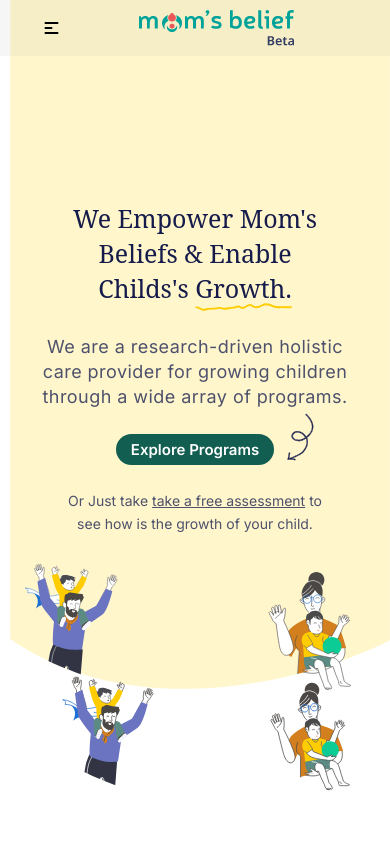
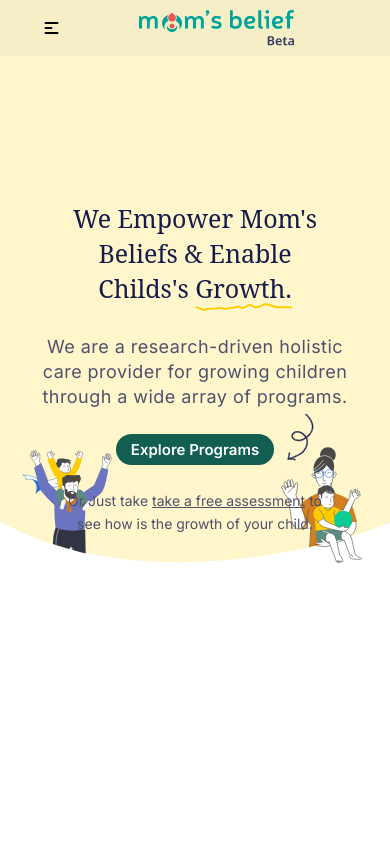
Before and after one commit to Harshitaj876/Moms-Belief, a React (Create React App) app: page / in a window 390 px wide. Shown: the top 844 px of the page. Built offline with nearby package versions, Linux system fonts and the light colour scheme.

Commit message:
modified:   src/Assets/herobgmobile.svg 	modified:   src/Pages/Home.js

```diff
--- a/src/Pages/Home.js
+++ b/src/Pages/Home.js
@@ -17,8 +17,8 @@
       <div className='flex flex-col gap-[100px]'>
       {/*Hero Section*/}
         <div className='flex flex-col items-center justify-center gap-7 h-[759px] bg-hero_bgmobile sm:bg-hero_bg bg-contain sm:bg-contain bg-no-repeat'>
-          <img src='/Assets/headerimage1.svg' alt='' className='block absolute bottom-12 sm:bottom-6 left-10 w-[147.07px] h-[151.86px] sm:w-[297.42px] sm:h-[307.11px]'></img>
-          <img src='/Assets/headerimage2.svg' alt='' className='block absolute bottom-12 sm:bottom-4 right-10 w-[82.4px] h-[117.79px] sm:w-[196.42px] sm:h-[280.79px]'></img>
+          <img src='/Assets/headerimage1.svg' alt='' className='hidden sm:block absolute bottom-6 left-10 w-[297.42px] h-[307.11px]'></img>
+          <img src='/Assets/headerimage2.svg' alt='' className='hidden sm:block absolute bottom-4 right-10 w-[196.42px] h-[280.79px]'></img>
           <img src='/Assets/illustration1.svg' alt='' className='hidden sm:block absolute top-32 left-[300px]'></img>
           <img src='/Assets/illustration2.svg' alt='' className='hidden sm:block absolute top-32 right-[300px]'></img>
           <h1 className='font-Noto font-medium text-[25px] sm:text-[40px] leading-[35px] sm:leading-[60px]  h-[105px] w-[270px] sm:h-[120px] sm:w-[608px] text-center text-[#151B4A]'>We Empower Mom's Beliefs & Enable Childs's <span className='relative inline-block'>Growth.<img src='/Assets/underline.svg' alt='' className='absolute bottom-[-5px] left-0 right-0 w-full h-auto'></img></span></h1>
```
Also changed, not shown: src/Assets/herobgmobile.svg.
